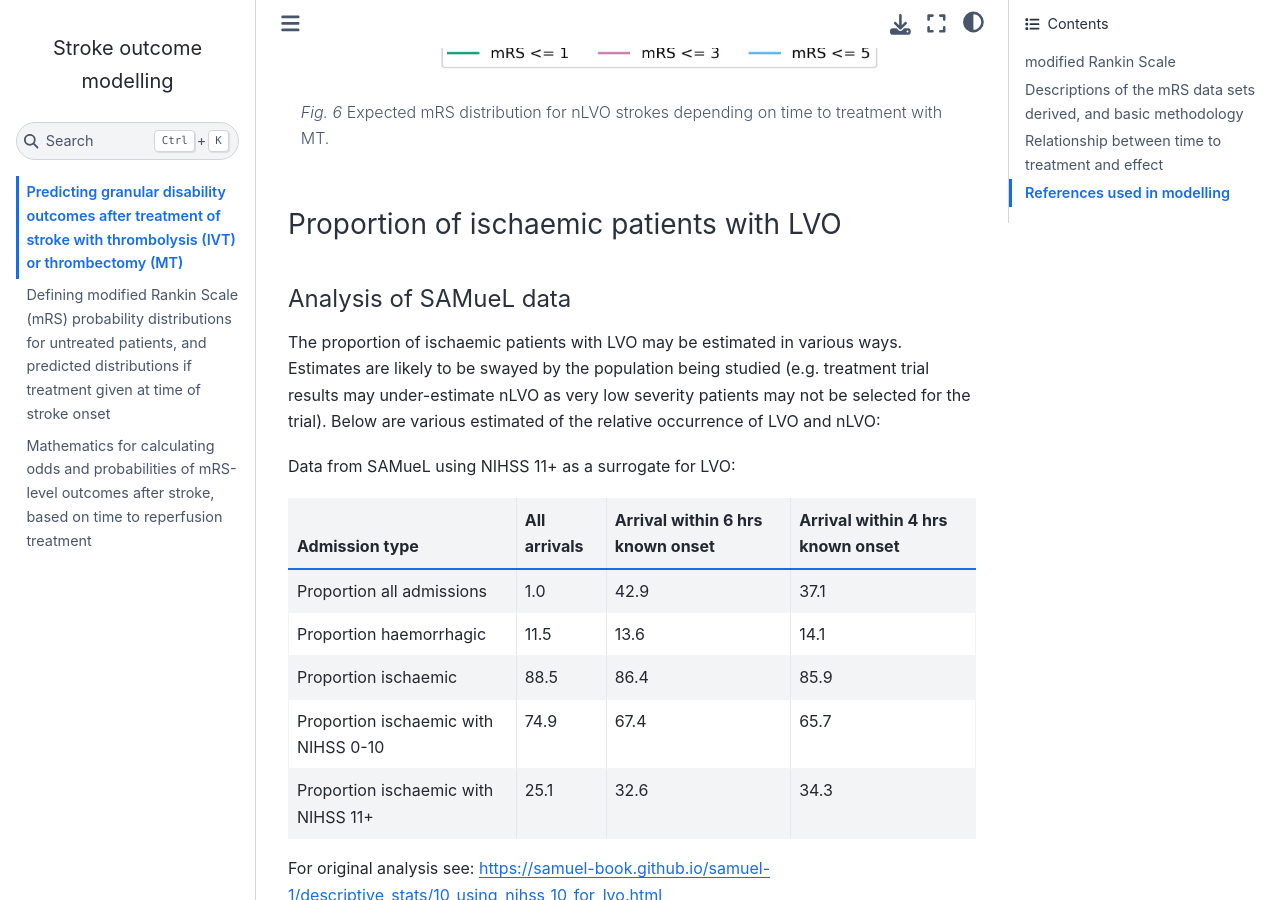
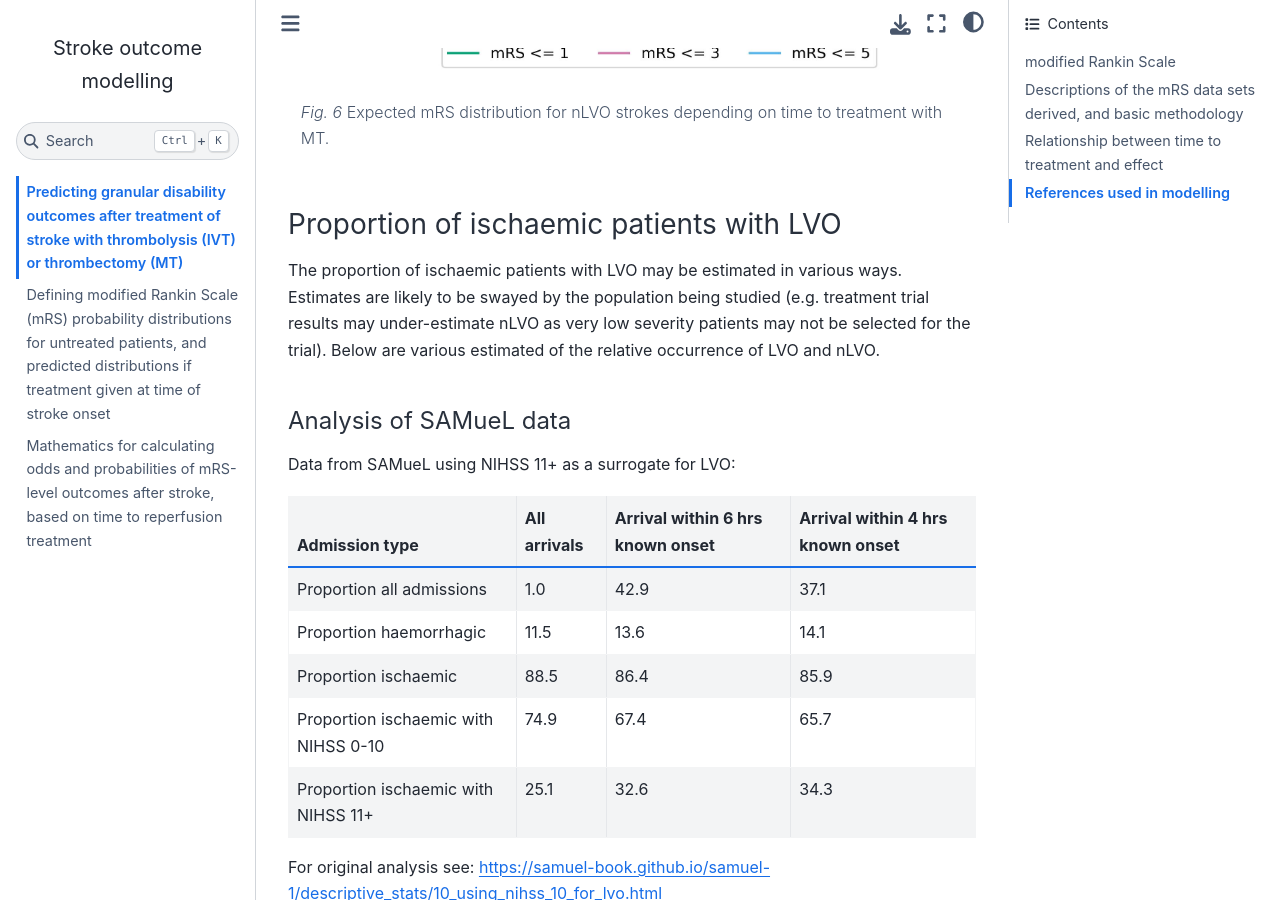
Before and after one commit to samuel-book/stroke_outcome, a Jupyter Book: the page built from intro.md, in a window 1280 px wide and 900 px high, scrolled down 6917 px. Built offline with Jupyter Book 1.0.4 settings and Sphinx 7.4.7 and the Sphinx Book theme 1.1.4, drawn with Linux system fonts in a browser that asks for light colours.

```diff
--- a/intro.md
+++ b/intro.md
@@ -105,9 +105,10 @@ Expected mRS distribution for nLVO strokes depending on time to treatment with M
 
 ### Proportion of ischaemic patients with LVO
 
+
+The proportion of ischaemic patients with LVO may be estimated in various ways. Estimates are likely to be swayed by the population being studied (e.g. treatment trial results may under-estimate nLVO as very low severity patients may not be selected for the trial). Below are various estimated of the  relative occurrence of LVO and nLVO.
+
 #### Analysis of SAMueL data
-
-The proportion of ischaemic patients with LVO may be estimated in various ways. Estimates are likely to be swayed by the population being studied (e.g. treatment trial results may under-estimate nLVO as very low severity patients may not be selected for the trial). Below are various estimated of the  relative occurrence of LVO and nLVO:
 
 Data from SAMueL using NIHSS 11+ as a surrogate for LVO:
 
```
